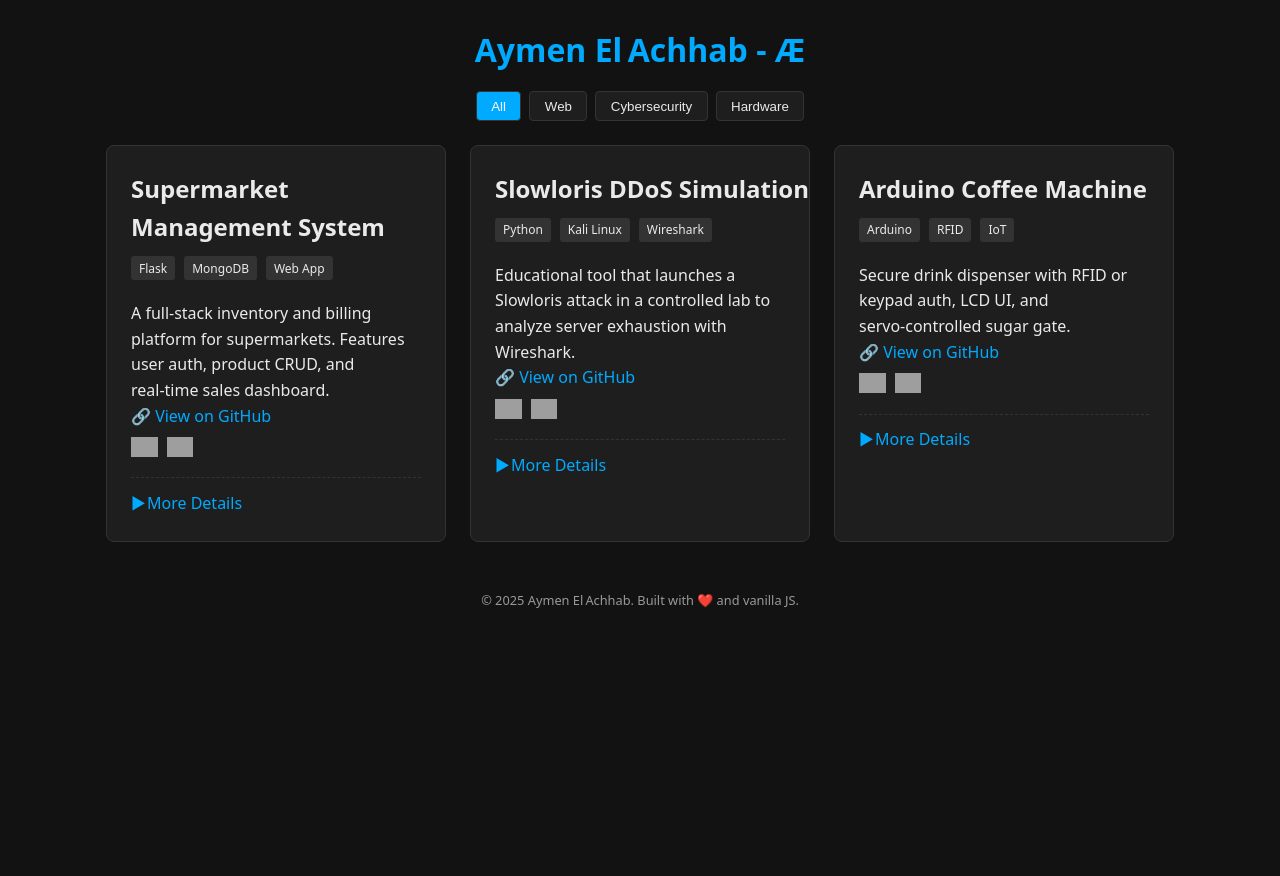
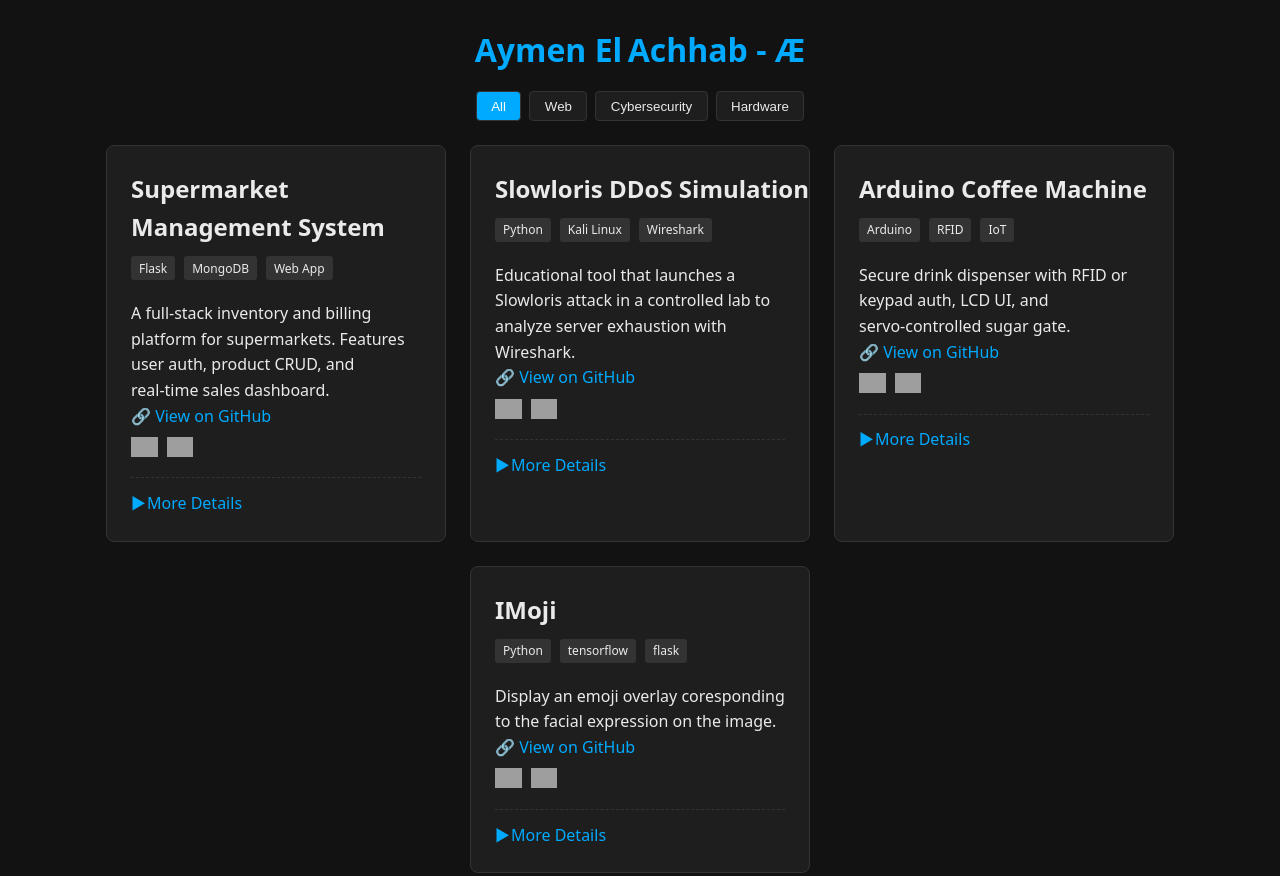
Before and after one commit to Aymenelachhab/Aymenelachhab, a plain HTML site: page index.html in a window 1280 px wide. Shown: the top 876 px of the page. Before the commit the page ends 800 px from the top, so only its background shows below. Drawn offline with Linux system fonts and the light colour scheme; grey boxes are pictures that could not be loaded.

Commit message:
Update index.html

```diff
--- a/index.html
+++ b/index.html
@@ -151,6 +151,23 @@
           <li>Ultrasonic sensor prevents spills by detecting cup</li>
           <li>Printed acrylic enclosure &amp; 3D‑printed panel</li>
         </ul>`
+      },
+      {
+        title: 'IMoji',
+        tags: ['Python', 'tensorflow', 'flask'],
+        category: 'web',
+        desc: 'Display an emoji overlay coresponding to the facial expression on the image.',
+        repo: 'https://github.com/Aymenelachhab/IMoji',
+        badges: [
+          'https://img.shields.io/github/actions/workflow/status/Aymenelachhab/IMoji/ci.yml?label=build',
+          'https://img.shields.io/github/license/Aymenelachhab/IMoji'
+        ],
+        details: `<ul>
+          <li>Takes an input image (or real-time video feed) containing a face </li>
+          <li>Detects the facial expression (e.g., happy, sad, angry, surprised, etc.).</li>
+          <li>Maps the detected expression to an appropriate emoji</li>
+          <li>Displays the emoji overlay on the image or replaces the face with the emoji.</li>
+        </ul>`
       }
     ];
 
```
